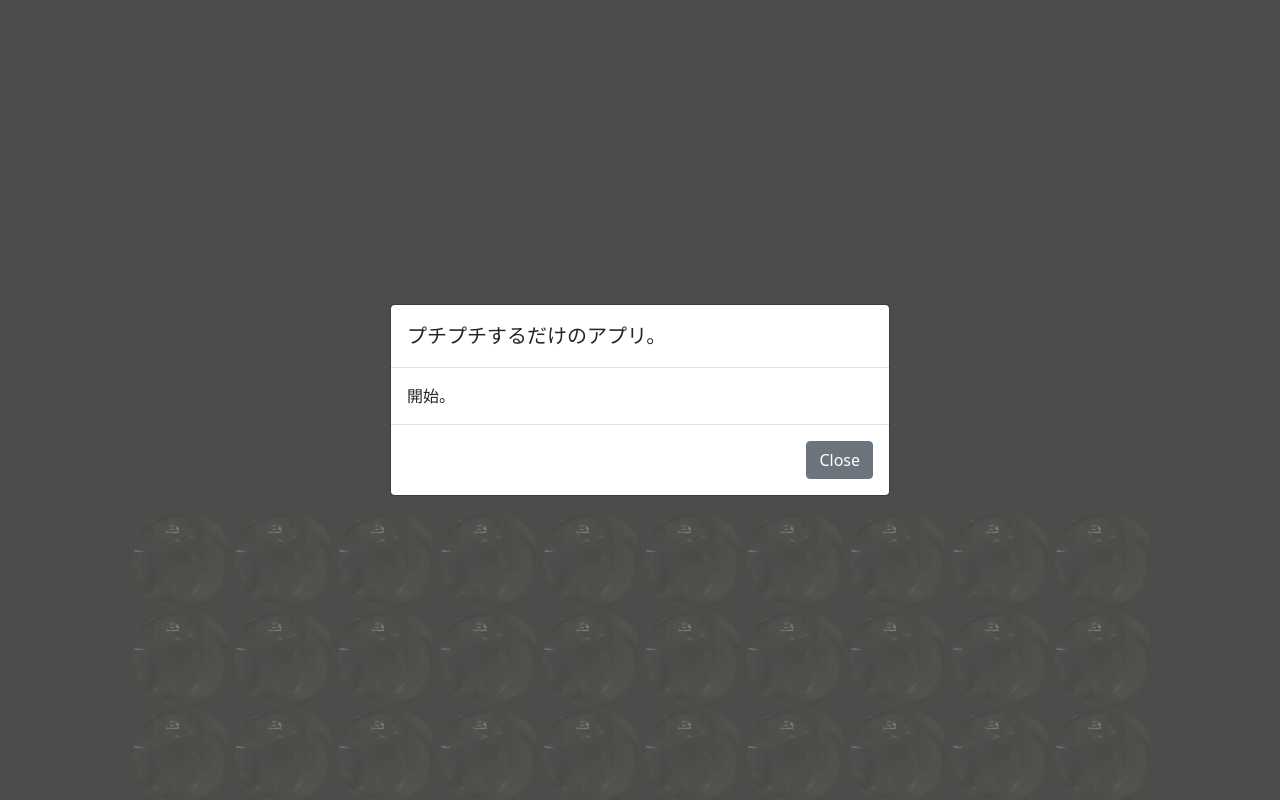
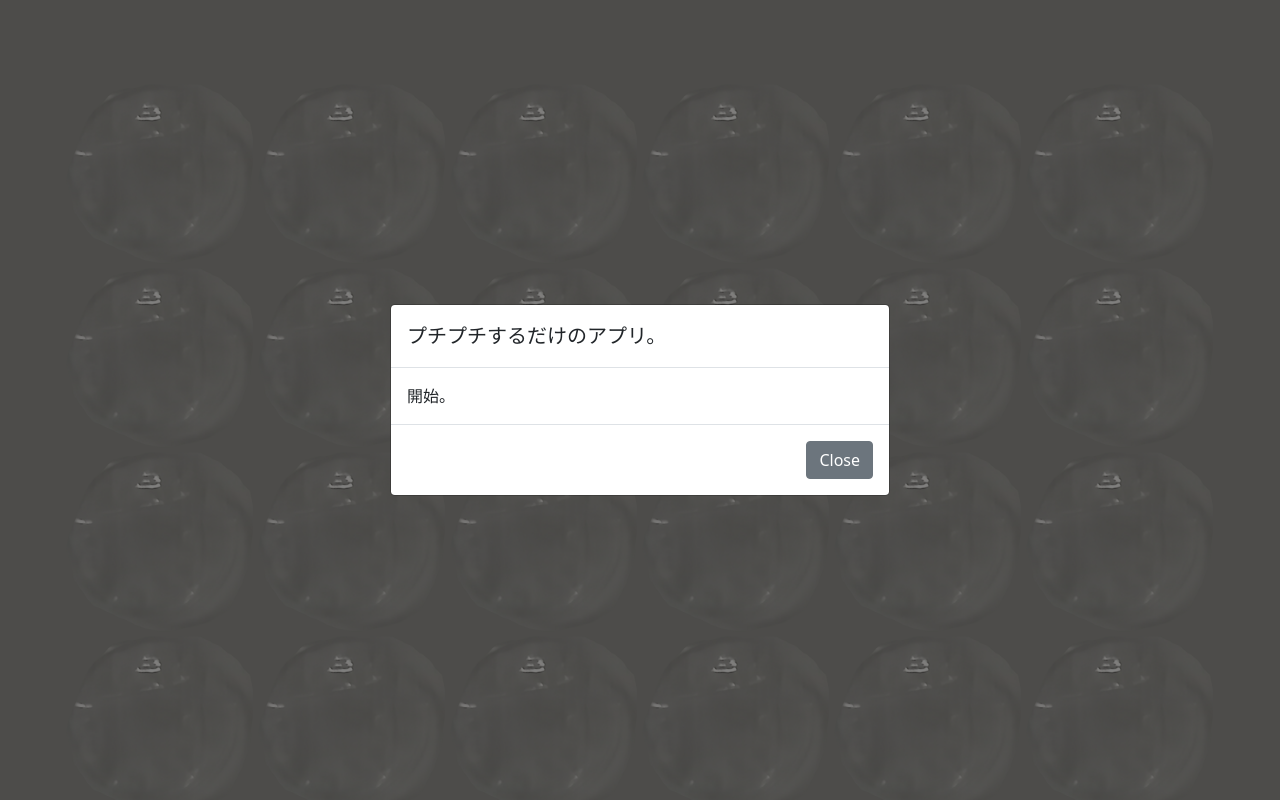
Before and after one commit to Megumi-N/PF-puchipuchi, a plain HTML site: page index.html in a window 1280 px wide. Shown: the top 800 px of the page. Drawn offline with nearby package versions, Linux system fonts and the light colour scheme.

Commit message:
add: 大枠を作成

```diff
--- a/script.js
+++ b/script.js
@@ -31,6 +31,8 @@ images.forEach((image) => {
   img.src = "./before.png";
   img.id = image;
   img.classList = "puchi";
+  img.setAttribute("draggable", true);
+
   div.id = `puchi${image}`;
 
   audio.classList = "audio";
--- a/style.css
+++ b/style.css
@@ -10,21 +10,23 @@ body {
 }
 
 main {
-  margin: 40% 0;
+  margin: 10vh 0;
   padding: 0;
   width: 100vw;
 }
 
 #wrapper_puchi {
-  margin-left: 10vw;
-  margin-right: 10vw;
-  width: 80vw;
-  /* padding: 1vw; */
+  margin-left: 5vw;
+  margin-right: 5vw;
+  width: 90vw;
   overflow: hidden;
 }
 
 img {
-  width: 8vw;
+  user-drag: none;
+  -webkit-user-drag: none;
+  -moz-user-select: none;
+  width: 15vw;
   vertical-align: bottom; /* 画像下に現れる余白を消す */
   float: left;
 }
```
